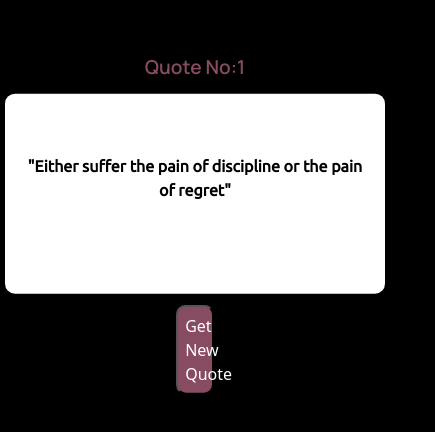
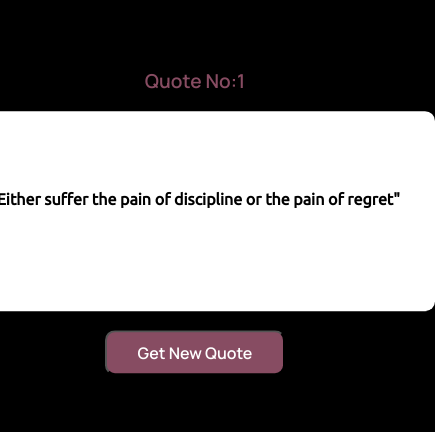
Before and after one commit to K-SAKETH1/14v, a plain HTML site: page index.html in a window 390 px wide. Shown: the part 198-630 px from the top of the page, 435 px wide, since content can reach past the window. Drawn offline with nearby package versions, Linux system fonts and the light colour scheme.

Commit message:
update styles.css

```diff
--- a/styles.css
+++ b/styles.css
@@ -22,12 +22,12 @@
     margin: auto 0;
 }
 .buttondiv{
-    padding: 3%;
+    padding: 4%;
 }
 .col{
     color: #874C62;
 }
-#quotes{
+.quotes{
     text-align: center;
     background-color: white;
     width: 380px;
@@ -38,24 +38,30 @@
     font-family: 'Ubuntu', sans-serif;
     font-weight: 600;
 }
-#getQuote{
+.getQuote{
     text-align: center;
     padding: 2%;
-    width: 38px;
+    width: 180px;
     border-radius: 10px;
     background-color: #874C62;
     color: #Ffffff;
     transition: all 0.5s;
+    font-family: 'Manrope', sans-serif;
+
 }
 #getQuote:hover{
-  background-color: #F47C7C;
+  background-color: #C65D7B;
+  color: black;
 }
 @media screen and (min-width:300px) and (max-width:950px){
  #wrap{
-     padding:0%;
+    padding: 0%;
     position: absolute;
     top: 50%;
     left: 50%;
     transform: translate(-50%,-50%);
  }
+ #quotes{
+    width: 480px;
+ }
 }
```
